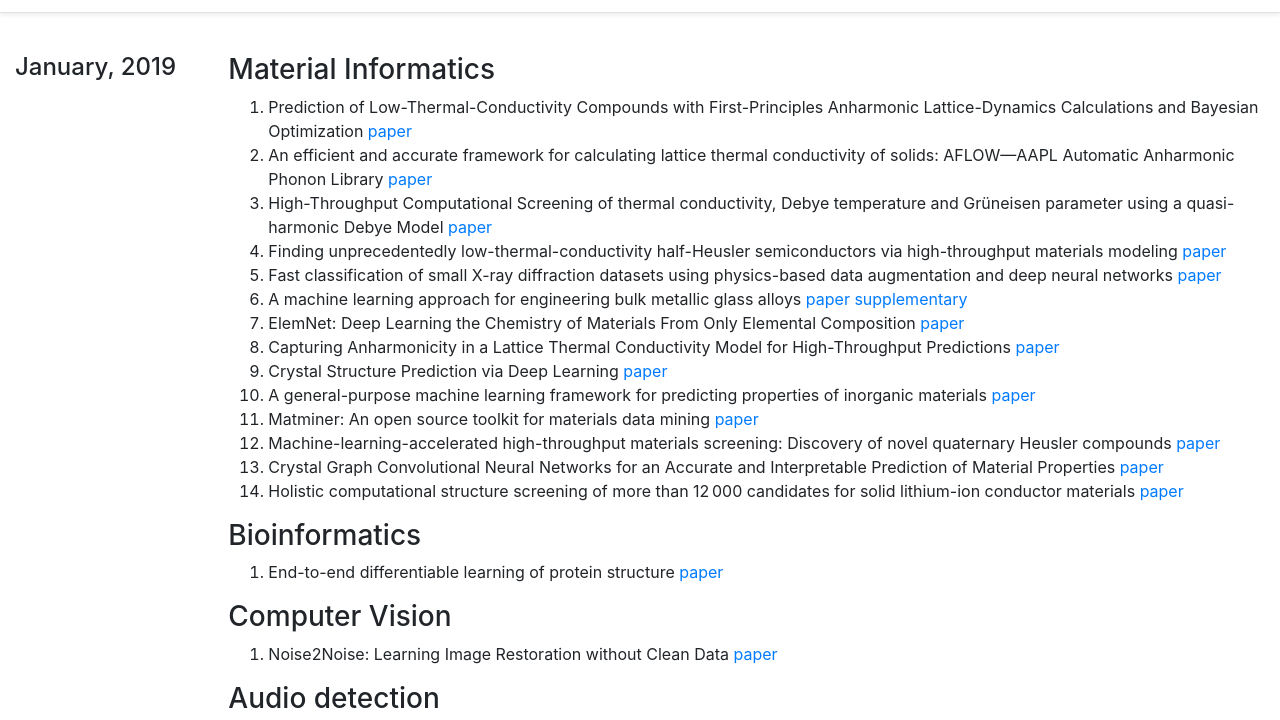
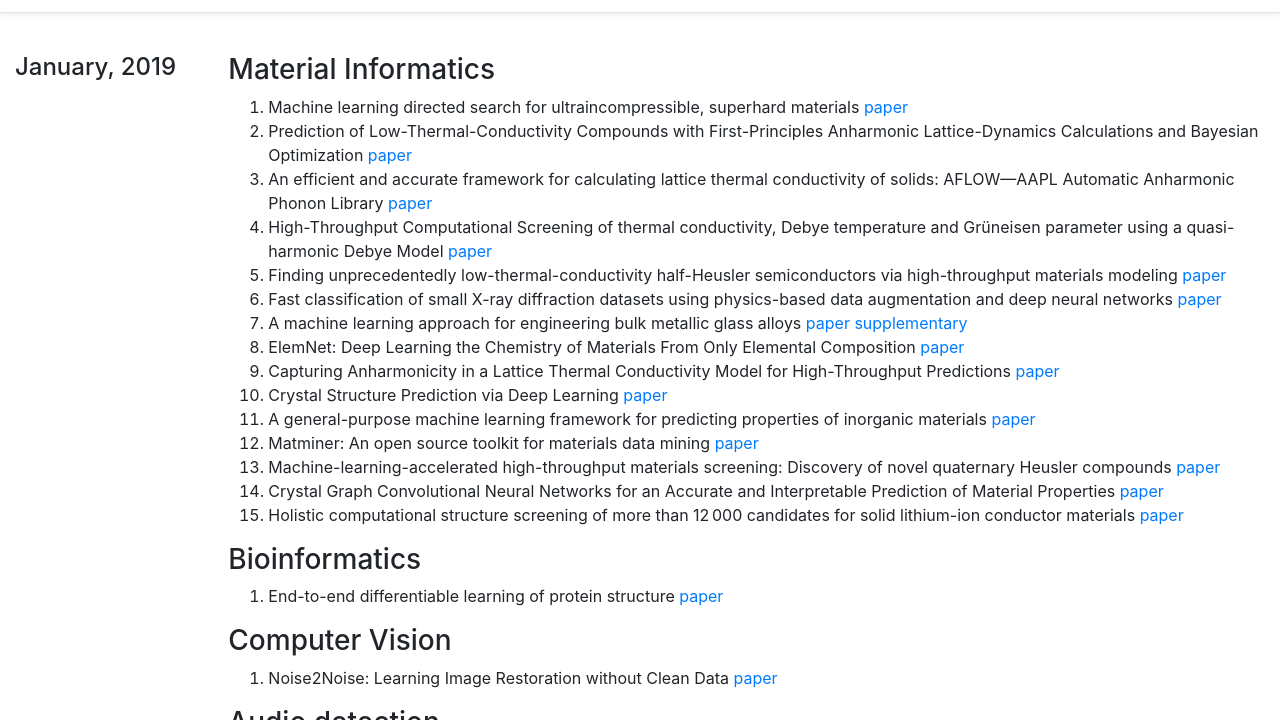
Before and after one commit to mleglab/mleglab.github.io, a plain HTML site: page index.html in a window 1280 px wide. Shown: the part 54-774 px from the top of the page. Drawn offline with nearby package versions, Linux system fonts and the light colour scheme.

Commit message:
addded paper

```diff
--- a/index.html
+++ b/index.html
@@ -41,6 +41,7 @@
 	    <div class="col-lg-10">
 	      <h3>Material Informatics</h3>
 	      <ol>
+	      	<li>Machine learning directed search for ultraincompressible, superhard materials <a href="https://pubs.acs.org/doi/10.1021/jacs.8b02717">paper</a></li>
 	      	<li>Prediction of Low-Thermal-Conductivity Compounds with First-Principles Anharmonic Lattice-Dynamics Calculations and Bayesian Optimization <a href="https://journals.aps.org/prl/pdf/10.1103/PhysRevLett.115.205901">paper</a></li>
 	      	<li>An efficient and accurate framework for calculating lattice thermal conductivity of solids: AFLOW—AAPL Automatic Anharmonic Phonon Library <a href="https://arxiv.org/pdf/1407.7789.pdf">paper</a></li>
 	      	<li>High-Throughput Computational Screening of thermal conductivity, Debye temperature and Grüneisen parameter using a quasi-harmonic Debye Model <a href="https://arxiv.org/pdf/1407.7789.pdf">paper</a></li>
```
